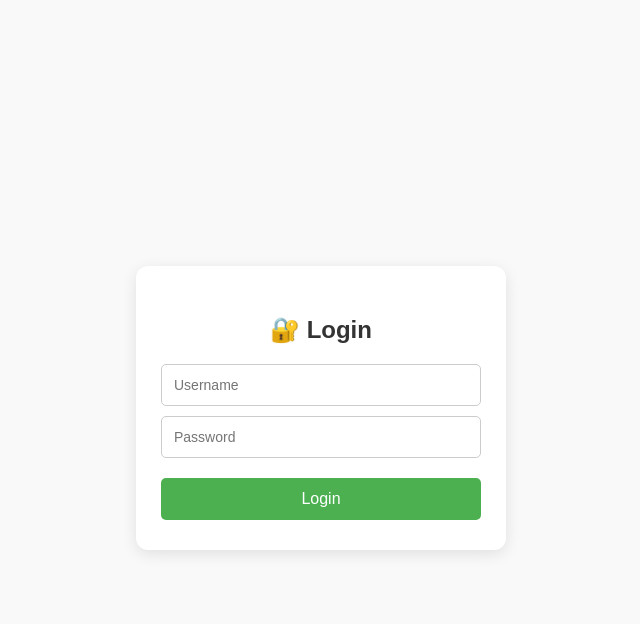
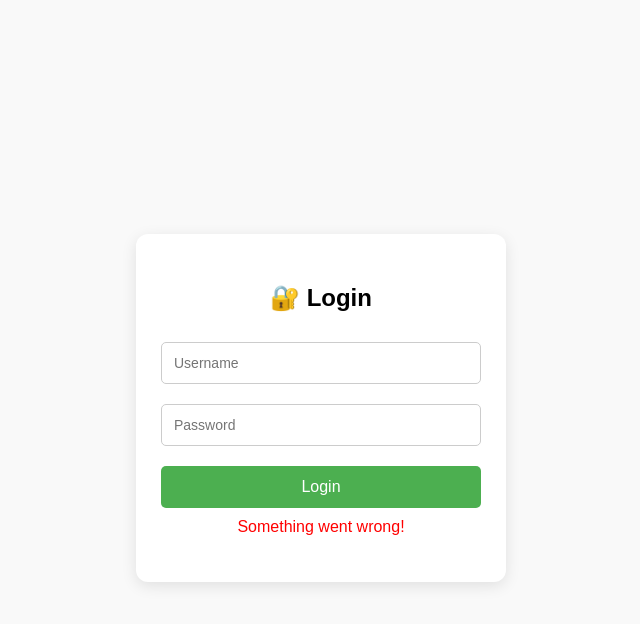
Before and after one commit to sadia-lab/back-end, a website: page login.html in a window 1280 px wide. Both pictures are taken after a click on the button "Login". Shown: the whole page, without its empty margins (319-959 px from the left). Drawn offline with Linux system fonts and the light colour scheme; no server answers.

Commit message:
Update login.html to use deployed backend

```diff
--- a/login.html
+++ b/login.html
@@ -2,16 +2,16 @@
 <html lang="en">
 <head>
   <meta charset="UTF-8">
-  <meta name="viewport" content="width=device-width, initial-scale=1.0">
+  <meta name="viewport" content="width=device-width, initial-scale=1">
   <title>Login - Entity Highlighter</title>
   <style>
     body {
       font-family: Arial, sans-serif;
+      background: #f9f9f9;
       display: flex;
       justify-content: center;
       align-items: center;
       height: 100vh;
-      background: #f9f9f9;
     }
 
     .login-container {
@@ -23,51 +23,44 @@
     }
 
     .login-container h2 {
+      text-align: center;
       margin-bottom: 20px;
-      text-align: center;
-      font-size: 24px;
-      font-weight: bold;
-      color: #333;
     }
 
     input {
-      display: block;
       width: 100%;
       padding: 12px;
       margin: 10px 0;
       border: 1px solid #ccc;
       border-radius: 5px;
+      font-size: 14px;
       box-sizing: border-box;
-      font-size: 14px;
     }
 
     button {
+      width: 100%;
       padding: 12px;
-      width: 100%;
-      background: #4CAF50;
+      background-color: #4CAF50;
       color: white;
       border: none;
       border-radius: 5px;
       font-size: 16px;
+      cursor: pointer;
       margin-top: 10px;
-      cursor: pointer;
-      transition: background 0.3s ease;
     }
 
     button:hover {
-      background: #45a049;
+      background-color: #45a049;
     }
 
     #error-msg {
       color: red;
-      font-size: 14px;
       text-align: center;
       display: none;
       margin-top: 10px;
     }
   </style>
 </head>
-
 <body>
   <div class="login-container">
     <h2>🔐 Login</h2>
@@ -78,11 +71,11 @@
   </div>
 
   <script>
-    document.getElementById('login-btn').addEventListener('click', function () {
-      const username = document.getElementById('username').value;
-      const password = document.getElementById('password').value;
+    document.getElementById('login-btn').addEventListener('click', () => {
+      const username = document.getElementById('username').value.trim();
+      const password = document.getElementById('password').value.trim();
 
-      fetch('http://localhost:3000/login', {
+      fetch('https://back-end-cu4m.onrender.com/login', {
         method: 'POST',
         headers: { 'Content-Type': 'application/json' },
         body: JSON.stringify({ username, password })
@@ -90,15 +83,17 @@
         .then(res => res.json())
         .then(data => {
           if (data.success) {
-            // Save login flag in localStorage
-            localStorage.setItem("isLoggedIn", "true");
-            // Redirect to main tool
+            localStorage.setItem('isLoggedIn', 'true');
             window.location.href = 'index.html';
           } else {
             document.getElementById('error-msg').style.display = 'block';
           }
         })
-        .catch(err => console.error('Error:', err));
+        .catch(err => {
+          console.error('Login error:', err);
+          document.getElementById('error-msg').textContent = 'Something went wrong!';
+          document.getElementById('error-msg').style.display = 'block';
+        });
     });
   </script>
 </body>
```
